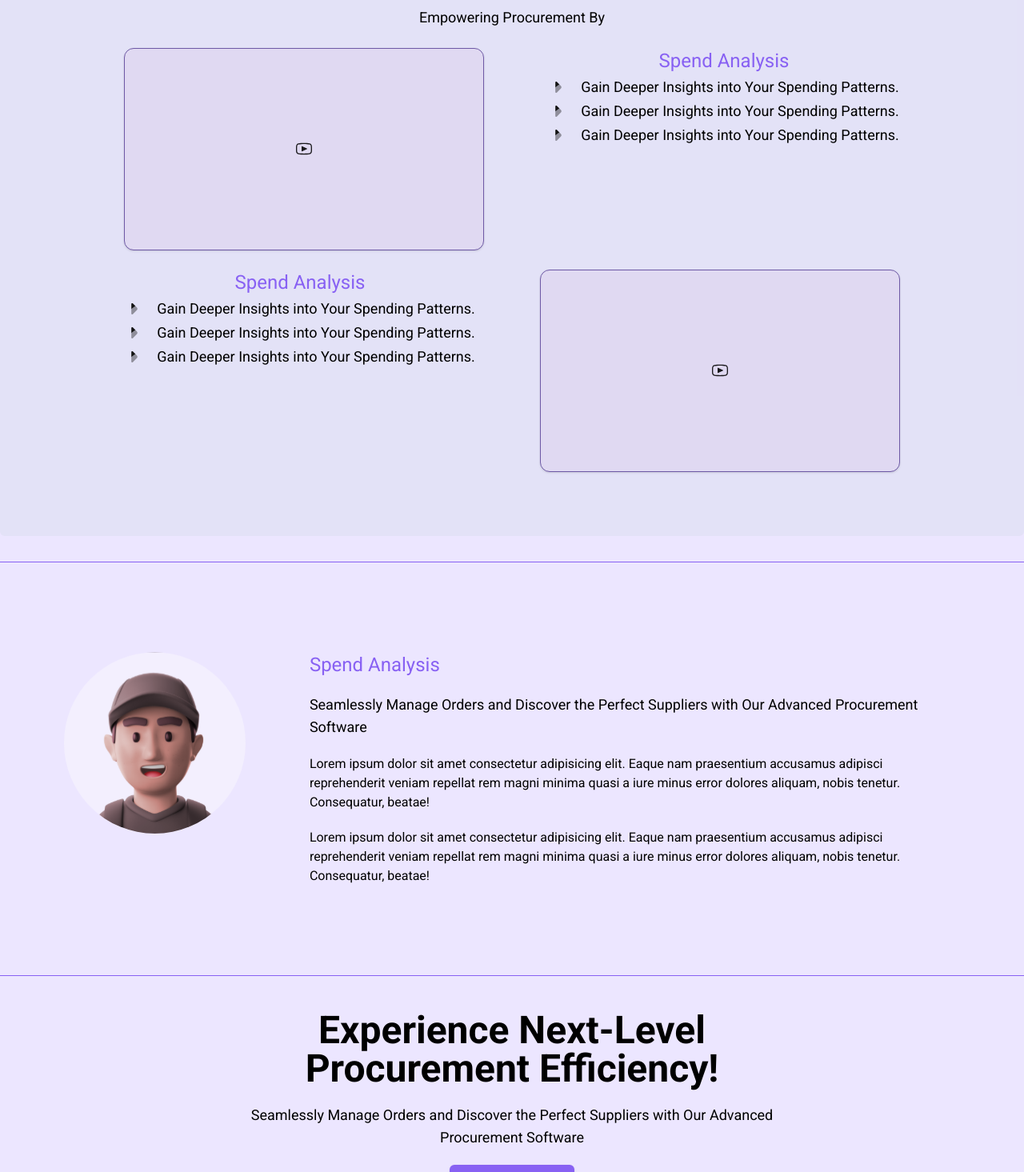
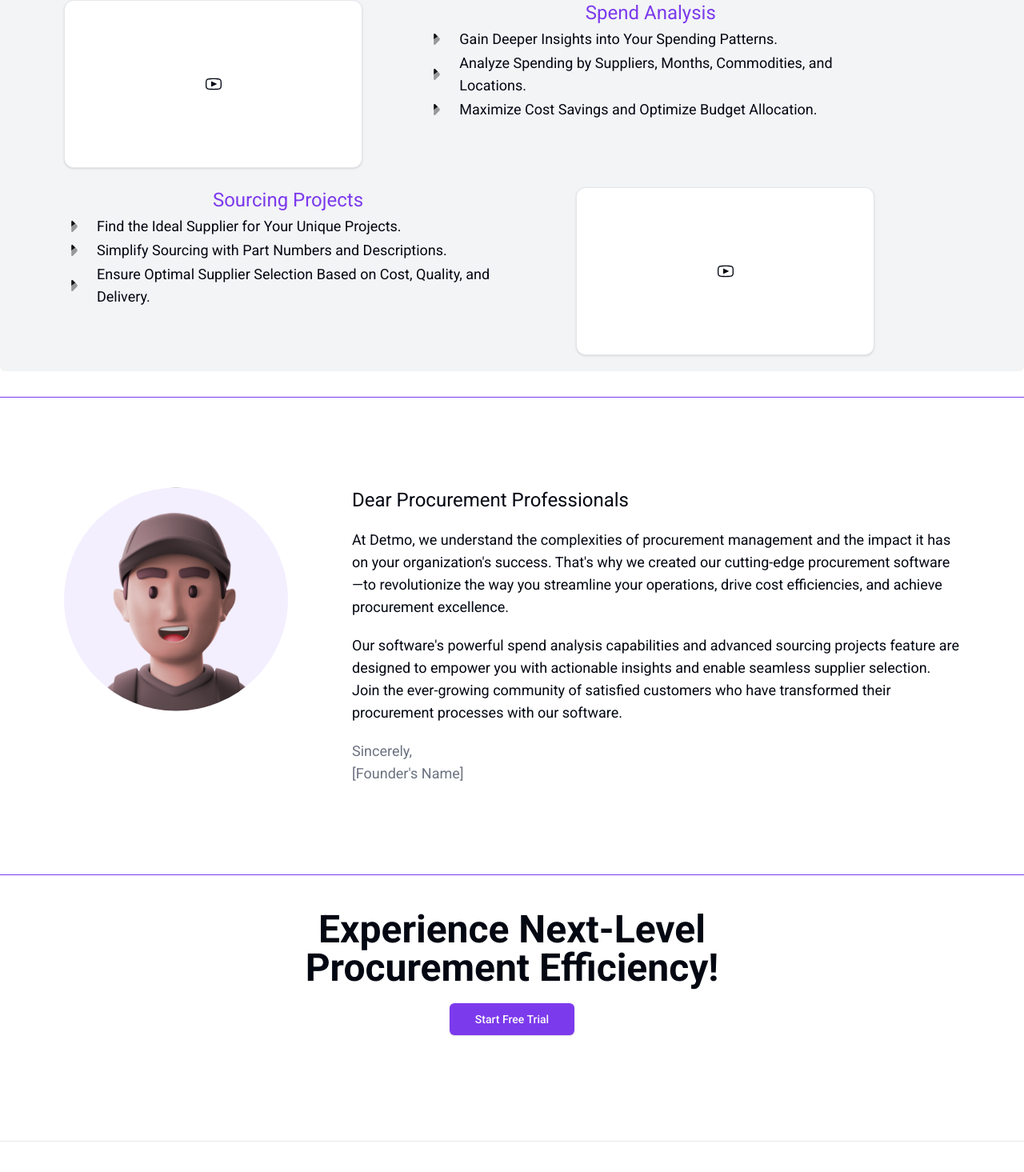
Before and after one commit to MahendraSH/detmo, a Next.js app: page / in a window 1280 px wide. Shown: the part 1284-2749 px from the top of the page at 80% size. Built offline with nearby package versions, Linux system fonts and the light colour scheme.

Commit message:
landing page complete

```diff
--- a/app/(landing)/page.tsx
+++ b/app/(landing)/page.tsx
@@ -46,18 +46,18 @@ const page: FC<pageProps> = ({}) => {
       </section>
       {/* video section */}
       <section
-        className="flex flex-col justify-center md:p-20 p-2 container
-       mx-auto  text-center  gap-6 items-center bg-muted/30 rounded-md"
+        className="flex flex-col justify-center  md:px-20 md:mx-10 p-5 w-full
+        align-middle  md:container mx-auto  text-center  gap-6 items-center bg-muted rounded-md"
       >
         <h3 className="text-lg"> Empowering Procurement By</h3>
-        <article className="flex flex-col md:flex-row justify-stretch items-start gap-20">
-          <Card className="w-96 md:w-[450px]  aspect-video flex justify-center items-center align-middle">
+        <article className="flex flex-col md:flex-row justify-stretch items-start gap-20 w-full">
+          <Card className="w-96 md:w-1/3  aspect-video flex justify-center items-center align-middle">
             <Button variant="ghost" className="p-5 h-12 rounded-full">
               <VideoIcon className="w-5 h-5 " />
             </Button>
           </Card>
           {/* list of pointes here */}
-          <div>
+          <div className="max-w-[50%]">
             <h3 className="text-2xl text-primary">Spend Analysis</h3>
             <table className="w-full table-auto">
               <thead>
@@ -91,7 +91,8 @@ const page: FC<pageProps> = ({}) => {
                     />
                   </td>
                   <td className="text-lg text-start">
-                    Gain Deeper Insights into Your Spending Patterns.
+                    Analyze Spending by Suppliers, Months, Commodities, and
+                    Locations.{" "}
                   </td>
                 </tr>
                 <tr>
@@ -104,17 +105,17 @@ const page: FC<pageProps> = ({}) => {
                     />
                   </td>
                   <td className="text-lg text-start">
-                    Gain Deeper Insights into Your Spending Patterns.
+                    Maximize Cost Savings and Optimize Budget Allocation.
                   </td>
                 </tr>
               </tbody>
             </table>
           </div>
         </article>
-        <article className="flex flex-col md:flex-row justify-stretch items-start gap-20">
+        <article className="flex flex-col md:flex-row justify-stretch items-start gap-20 w-full">
           {/* list of pointes here */}
-          <div>
-            <h3 className="text-2xl text-primary">Spend Analysis</h3>
+          <div className="max-w-[50%]">
+            <h3 className="text-2xl text-primary">Sourcing Projects</h3>
             <table className="w-full table-auto">
               <thead>
                 <tr>
@@ -134,7 +135,7 @@ const page: FC<pageProps> = ({}) => {
                     />
                   </td>
                   <td className="text-lg text-start">
-                    Gain Deeper Insights into Your Spending Patterns.
+                    Find the Ideal Supplier for Your Unique Projects.{" "}
                   </td>
                 </tr>
                 <tr>
@@ -147,7 +148,7 @@ const page: FC<pageProps> = ({}) => {
                     />
                   </td>
                   <td className="text-lg text-start">
-                    Gain Deeper Insights into Your Spending Patterns.
+                    Simplify Sourcing with Part Numbers and Descriptions.{" "}
                   </td>
                 </tr>
                 <tr>
@@ -160,13 +161,14 @@ const page: FC<pageProps> = ({}) => {
                     />
                   </td>
                   <td className="text-lg text-start">
-                    Gain Deeper Insights into Your Spending Patterns.
+                    Ensure Optimal Supplier Selection Based on Cost, Quality,
+                    and Delivery.
                   </td>
                 </tr>
               </tbody>
             </table>
           </div>
-          <Card className="w-96 md:w-[450px]  aspect-video flex justify-center items-center align-middle">
+          <Card className="w-96 md:w-1/3  aspect-video flex justify-center items-center align-middle">
             <Button variant="ghost" className="p-5 h-12 rounded-full">
               <VideoIcon className="w-5 h-5 " />
             </Button>
@@ -181,26 +183,37 @@ const page: FC<pageProps> = ({}) => {
       >
         {/* <h3 className="text-lg"> </h3> */}
         <article className="flex flex-col md:flex-row justify-stretch items-start gap-20">
-          <div className="w-96 md:w-[450px]  aspect-video flex justify-center items-center align-middle">
-            <Image src="/profile.svg" alt="profile" width={250} height={250} />
-          </div>
+          {/* <div className="w-96 md:w-[450px]  aspect-video flex justify-center items-center align-middle"> */}
+          <Image
+            src="/profile.svg"
+            alt="profile"
+            width={280}
+            height={280}
+            className="w-96 md:w-[450px]  min-w-[280px]  min-h-[280px] block"
+          />
+          {/* </div> */}
           <div className=" text-start flex flex-col  gap-5">
-            <h3 className="text-2xl text-primary">Spend Analysis</h3>
+            <h3 className="text-2xl text-semibold">
+              Dear Procurement Professionals
+            </h3>
             <p className="text-lg text-wrap font-normal">
-              Seamlessly Manage Orders and Discover the Perfect Suppliers with
-              Our Advanced Procurement Software
+              At Detmo, we understand the complexities of procurement management
+              and the impact it has on your organization&#39;s success.
+              That&#39;s why we created our cutting-edge procurement software—to
+              revolutionize the way you streamline your operations, drive cost
+              efficiencies, and achieve procurement excellence.
             </p>
-            <p>
-              Lorem ipsum dolor sit amet consectetur adipisicing elit. Eaque nam
-              praesentium accusamus adipisci reprehenderit veniam repellat rem
-              magni minima quasi a iure minus error dolores aliquam, nobis
-              tenetur. Consequatur, beatae!
+            <p className="text-lg text-wrap font-normal">
+              Our software&#39;s powerful spend analysis capabilities and
+              advanced sourcing projects feature are designed to empower you
+              with actionable insights and enable seamless supplier selection.
+              Join the ever-growing community of satisfied customers who have
+              transformed their procurement processes with our software.
             </p>
-            <p>
-              Lorem ipsum dolor sit amet consectetur adipisicing elit. Eaque nam
-              praesentium accusamus adipisci reprehenderit veniam repellat rem
-              magni minima quasi a iure minus error dolores aliquam, nobis
-              tenetur. Consequatur, beatae!
+            <p className="text-lg text-wrap font-normal text-muted-foreground">
+              Sincerely,
+              <br />
+              {"[Founder's Name]"}
             </p>
           </div>
         </article>
@@ -212,10 +225,7 @@ const page: FC<pageProps> = ({}) => {
         <h1 className=" text-3xl md:text-4xl lg:text-5xl font-bold text-wrap md:px-4 px-2 ">
           Experience Next-Level Procurement Efficiency!{" "}
         </h1>
-        <h2 className="text-lg text-wrap font-normal">
-          Seamlessly Manage Orders and Discover the Perfect Suppliers with Our
-          Advanced Procurement Software
-        </h2>
+
         <div className="flex justify-center items-center gap-3">
           <Button size="lg"> Start Free Trial</Button>
         </div>
--- a/app/styles/globals.css
+++ b/app/styles/globals.css
@@ -3,49 +3,51 @@
 @tailwind utilities;
 
 @layer base {
-  :root {
-    --background: 256 100% 95%;
-    --foreground: 256 5% 0%;
-    --card: 256 50% 90%;
-    --card-foreground: 256 5% 10%;
-    --popover: 256 100% 95%;
-    --popover-foreground: 256 100% 0%;
-    --primary: 256 85.9% 66.7%;
-    --primary-foreground: 0 0% 0%;
-    --secondary: 256 30% 70%;
-    --secondary-foreground: 0 0% 0%;
-    --muted: 218 30% 85%;
-    --muted-foreground: 256 5% 35%;
-    --accent: 218 30% 80%;
-    --accent-foreground: 256 5% 10%;
-    --destructive: 0 100% 30%;
-    --destructive-foreground: 256 5% 90%;
-    --border: 256 30% 50%;
-    --input: 256 30% 18%;
-    --ring: 256 85.9% 66.7%;
-    --radius: 0.5rem;
-  }
-  .dark {
-    --background: 256 50% 5%;
-    --foreground: 256 5% 90%;
-    --card: 256 50% 0%;
-    --card-foreground: 256 5% 90%;
-    --popover: 256 50% 5%;
-    --popover-foreground: 256 5% 90%;
-    --primary: 256 85.9% 66.7%;
-    --primary-foreground: 0 0% 0%;
-    --secondary: 256 30% 10%;
-    --secondary-foreground: 0 0% 100%;
-    --muted: 218 30% 15%;
-    --muted-foreground: 256 5% 60%;
-    --accent: 218 30% 15%;
-    --accent-foreground: 256 5% 90%;
-    --destructive: 0 100% 30%;
-    --destructive-foreground: 256 5% 90%;
-    --border: 256 30% 18%;
-    --input: 256 30% 18%;
-    --ring: 256 85.9% 66.7%;
-    --radius: 0.5rem;
+  @layer base {
+    :root {
+      --background: 0 0% 100%;
+      --foreground: 224 71.4% 4.1%;
+      --card: 0 0% 100%;
+      --card-foreground: 224 71.4% 4.1%;
+      --popover: 0 0% 100%;
+      --popover-foreground: 224 71.4% 4.1%;
+      --primary: 262.1 83.3% 57.8%;
+      --primary-foreground: 210 20% 98%;
+      --secondary: 220 14.3% 95.9%;
+      --secondary-foreground: 220.9 39.3% 11%;
+      --muted: 220 14.3% 95.9%;
+      --muted-foreground: 220 8.9% 46.1%;
+      --accent: 220 14.3% 95.9%;
+      --accent-foreground: 220.9 39.3% 11%;
+      --destructive: 0 84.2% 60.2%;
+      --destructive-foreground: 210 20% 98%;
+      --border: 220 13% 91%;
+      --input: 220 13% 91%;
+      --ring: 262.1 83.3% 57.8%;
+      --radius: 0.5rem;
+    }
+
+    .dark {
+      --background: 224 71.4% 4.1%;
+      --foreground: 210 20% 98%;
+      --card: 224 71.4% 4.1%;
+      --card-foreground: 210 20% 98%;
+      --popover: 224 71.4% 4.1%;
+      --popover-foreground: 210 20% 98%;
+      --primary: 263.4 70% 50.4%;
+      --primary-foreground: 210 20% 98%;
+      --secondary: 215 27.9% 16.9%;
+      --secondary-foreground: 210 20% 98%;
+      --muted: 215 27.9% 16.9%;
+      --muted-foreground: 217.9 10.6% 64.9%;
+      --accent: 215 27.9% 16.9%;
+      --accent-foreground: 210 20% 98%;
+      --destructive: 0 62.8% 30.6%;
+      --destructive-foreground: 210 20% 98%;
+      --border: 215 27.9% 16.9%;
+      --input: 215 27.9% 16.9%;
+      --ring: 263.4 70% 50.4%;
+    }
   }
 }
 
--- a/components/landing-components/navbar.tsx
+++ b/components/landing-components/navbar.tsx
@@ -19,7 +19,7 @@ const Navbar: FC<NavbarProps> = ({}) => {
     >
       <Image src="/logo.svg" alt="logo" width={100} height={100} />
       <nav
-        className="hidden  md:flex gap-x-6 justify-end items-center ml-auto bg-card
+        className="hidden  md:flex gap-x-6 justify-end items-center ml-auto bg-muted
        text-card-foreground rounded-md p-1"
       >
         <Button variant={"ghost"} size={"sm"} className="px-4">
@@ -37,7 +37,7 @@ const Navbar: FC<NavbarProps> = ({}) => {
         <Button size="lg"> Start Free Trial</Button>
       </nav>
       <nav
-        className="flex md:hidden gap-x-6 justify-end items-center ml-auto bg-card
+        className="flex md:hidden gap-x-6 justify-end items-center ml-auto bg-muted
        text-card-foreground rounded-md p-1"
       >
         <Button variant={"ghost"} size={"sm"} className="px-4">
--- a/package.json
+++ b/package.json
@@ -15,6 +15,7 @@
     "@radix-ui/react-slot": "^1.0.2",
     "class-variance-authority": "^0.7.0",
     "clsx": "^2.1.1",
+    "lucide-react": "^0.378.0",
     "next": "14.2.3",
     "react": "^18",
     "react-dom": "^18",
```
Also changed, not shown: components/landing-components/footer.tsx (+18 -12 lines), 1 other file (tests, documents, lock files or other folders).
